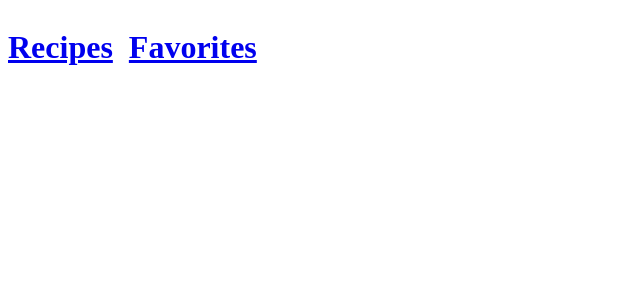
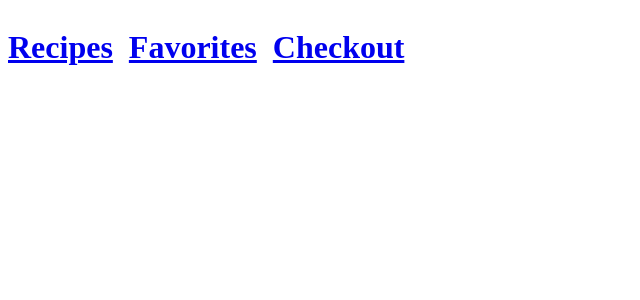
Before and after one commit to devham236/redux-tutorial, a React (Vite) app: page /checkout in a window 1280 px wide. Before the commit this address had no page. Shown: the top 300 px of the page, without its empty margins (0-640 px from the left). Built offline with nearby package versions, Linux system fonts and the light colour scheme.

Commit message:
new page

```diff
--- a/src/App.jsx
+++ b/src/App.jsx
@@ -1,9 +1,10 @@
 import React from "react"
 import { Link, Route, Routes } from "react-router-dom"
+import { useSelector } from "react-redux"
 import Favorites from "./Pages/Favorites"
 import Recipes from "./Pages/Recipes"
-import { useSelector } from "react-redux"
 import Modal from "./Components/Modal"
+import Checkout from "./Pages/Checkout"
 
 const App = () => {
   const modal = useSelector((state) => state.modal.value)
@@ -15,13 +16,17 @@ const App = () => {
           <Link to={"/"} style={{ marginRight: "1rem" }}>
             <h1>Recipes</h1>
           </Link>
-          <Link to={"/favorites"}>
+          <Link to={"/favorites"} style={{ marginRight: "1rem" }}>
             <h1>Favorites</h1>
+          </Link>
+          <Link to={"/checkout"}>
+            <h1>Checkout</h1>
           </Link>
         </div>
         <Routes>
           <Route path="/" element={<Recipes />}></Route>
           <Route path="/favorites" element={<Favorites />}></Route>
+          <Route path="/checkout" element={<Checkout />}></Route>
         </Routes>
       </div>
       {modal && <Modal recipe={modal} />}
--- /dev/null
+++ b/src/Pages/Checkout.jsx
@@ -0,0 +1,7 @@
+import React from "react"
+
+const Checkout = () => {
+  return <div></div>
+}
+
+export default Checkout
```
